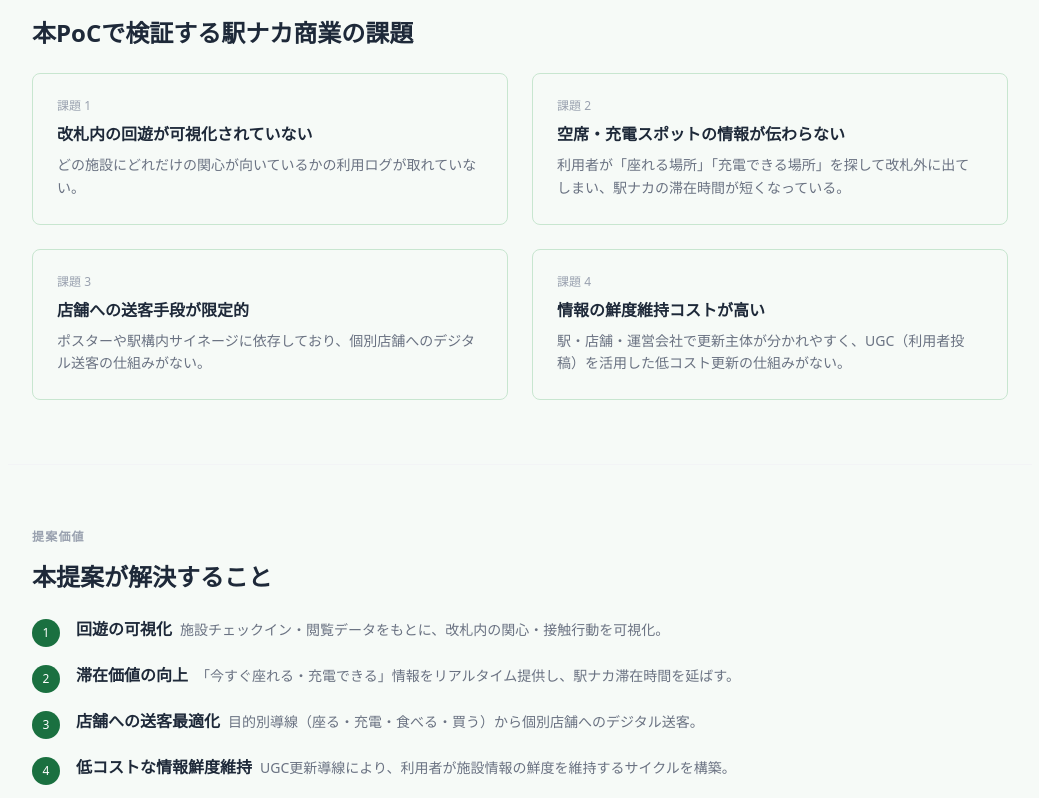
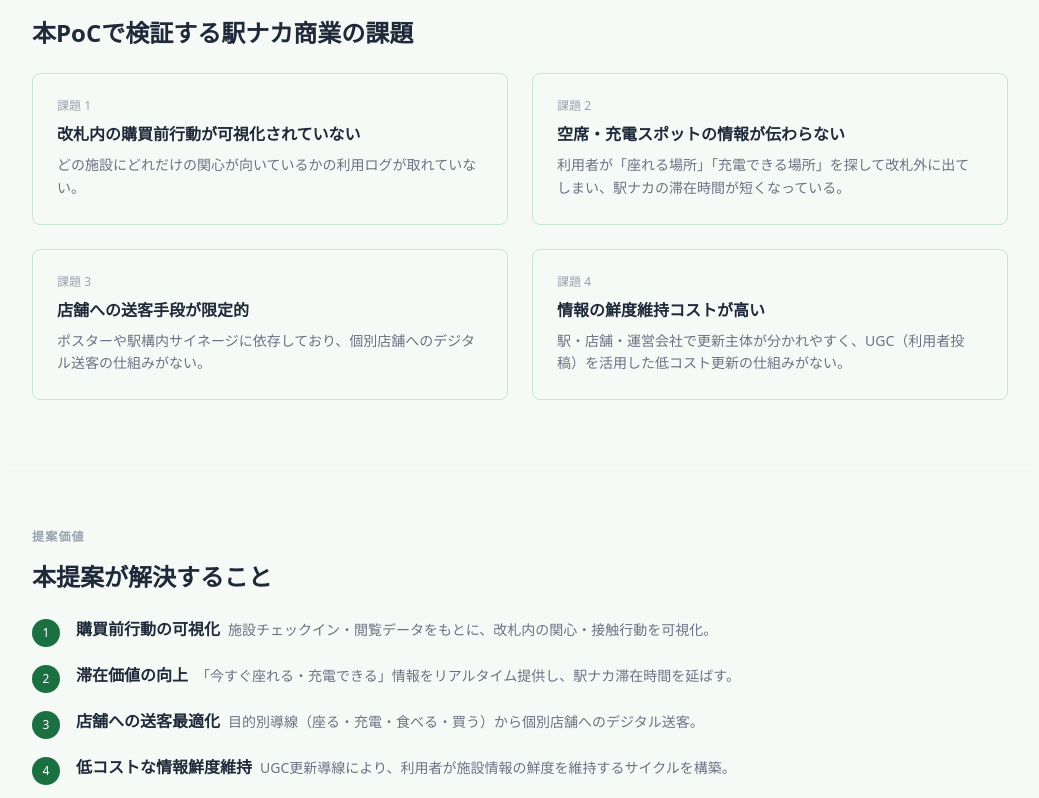
Before and after one commit to a-kobayashi-arch/ekimap-web, a Next.js app: page /jr in a window 1280 px wide. Shown: the part 622-1420 px from the top of the page, without its empty margins (120-1159 px from the left). Built offline with nearby package versions, Linux system fonts and the light colour scheme.

Commit message:
copy: replace kaiyu wording on JR proposal page

```diff
--- a/app/jr/layout.tsx
+++ b/app/jr/layout.tsx
@@ -3,9 +3,9 @@ import Link from "next/link";
 import "../globals.css";
 
 export const metadata: Metadata = {
-  title: "駅ナカ回遊・送客最適化 PoC | JR東日本スタートアップ応募",
+  title: "駅ナカ商業DX・送客最適化 PoC | JR東日本スタートアップ応募",
   description:
-    "改札内の回遊・滞在価値・店舗送客を可視化する駅ナカ運営DX/販促基盤のPoCプロポーザル",
+    "改札内の購買前行動・滞在価値・店舗送客を可視化する駅ナカ運営DX/販促基盤のPoCプロポーザル",
 };
 
 export default function JrLayout({ children }: { children: React.ReactNode }) {
--- a/app/jr/page.tsx
+++ b/app/jr/page.tsx
@@ -148,7 +148,7 @@ function HeroSection() {
 
 const challenges = [
   {
-    title: "改札内の回遊が可視化されていない",
+    title: "改札内の購買前行動が可視化されていない",
     body: "どの施設にどれだけの関心が向いているかの利用ログが取れていない。",
   },
   {
@@ -187,7 +187,7 @@ function ChallengesSection() {
 
 const values = [
   {
-    label: "回遊の可視化",
+    label: "購買前行動の可視化",
     body: "施設チェックイン・閲覧データをもとに、改札内の関心・接触行動を可視化。",
   },
   {
@@ -555,7 +555,7 @@ const assets = [
   },
   {
     title: "Suica/交通系 IC との連携可能性",
-    body: "将来フェーズでの回遊行動との突合、購買データ活用の検討。",
+    body: "将来フェーズでの購買前行動ログとの突合、購買データ活用の検討。",
   },
 ];
 
```
